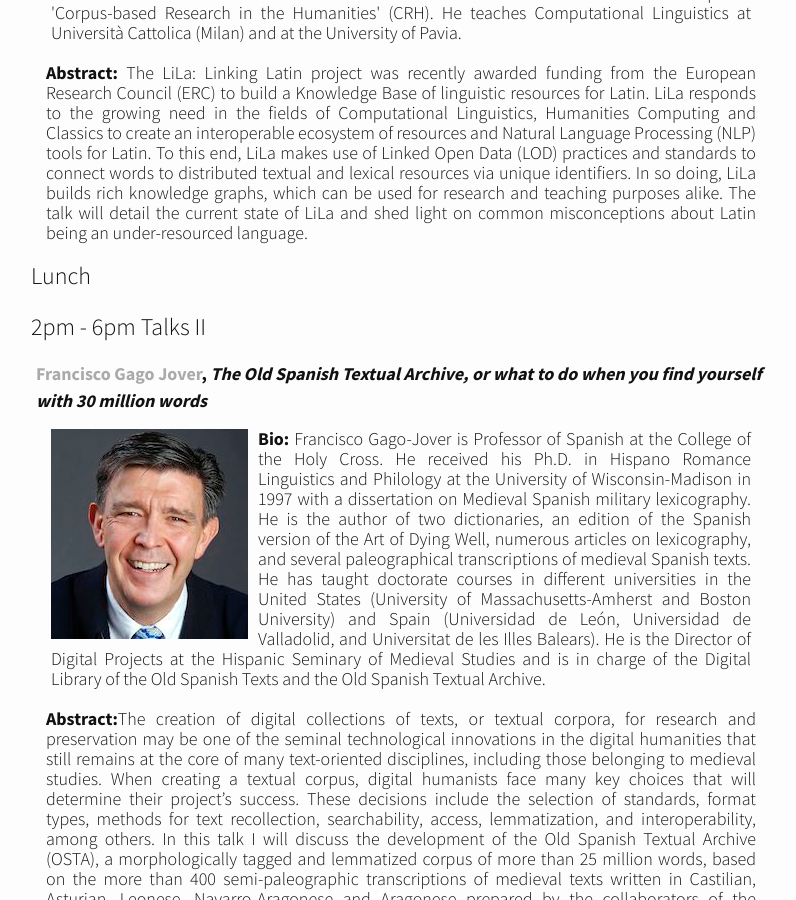
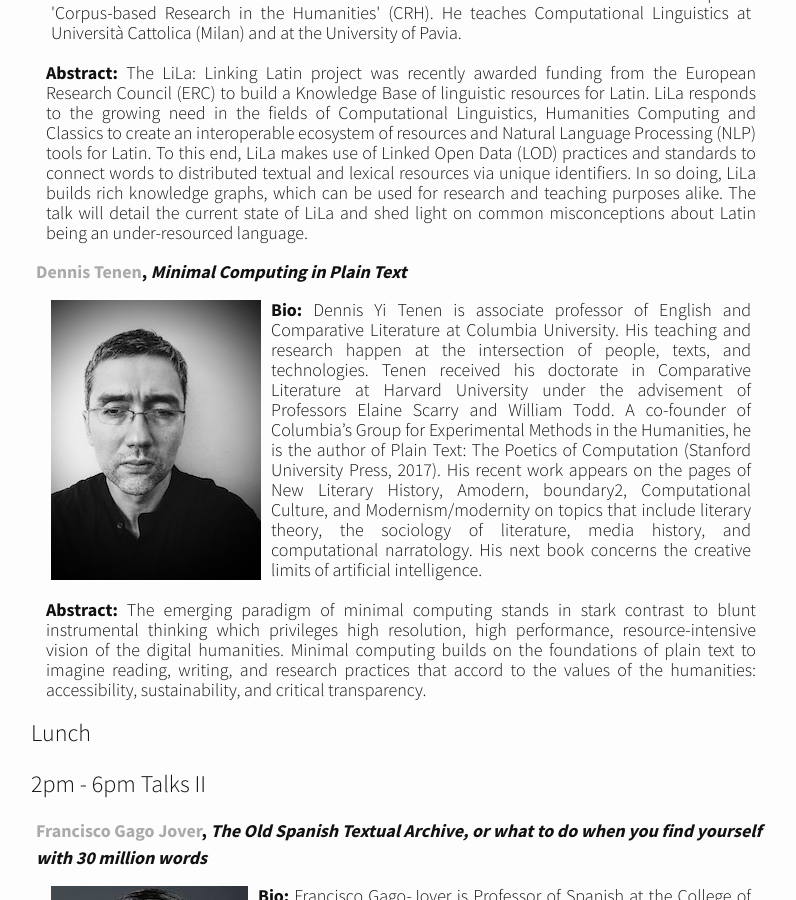
Before and after one commit to susannalles/CATARSL, a Jekyll site: the page built from program.md, in a window 1280 px wide and 900 px high, scrolled down 4080 px. Shown: the whole window, without its empty margins (239-1035 px from the left). Built offline with Jekyll 4.4.1, drawn with Linux system fonts in a browser that asks for light colours; nearby versions of some CDN libraries; some of the changed text lies outside the part shown.

Commit message:
Tenen program

```diff
--- a/program.md
+++ b/program.md
@@ -102,6 +102,20 @@ The talk will detail the current state of LiLa and shed light on common misconce
                 </div>
             </div>
         </div>
+
+<div class="talks">
+  <div class="author_title"><a
+                href="http://denten.plaintext.in/">Dennis Tenen</a>, <i>Minimal Computing in Plain Text</i></div>
+            <div class="bio_abstract">
+                <div class="bio">
+                    <img alt="Dennis Yi Tenen" src="/CATARSL/img/denten-profile-photo.jpg"
+                        class="img_bio" />
+                    <b>Bio:</b> Dennis Yi Tenen is associate professor of English and Comparative Literature at Columbia University. His teaching and research happen at the intersection of people, texts, and technologies. Tenen received his doctorate in Comparative Literature at Harvard University under the advisement of Professors Elaine Scarry and William Todd. A co-founder of Columbia’s Group for Experimental Methods in the Humanities, he is the author of Plain Text: The Poetics of Computation (Stanford University Press, 2017). His recent work appears on the pages of New Literary History, Amodern, boundary2, Computational Culture, and Modernism/modernity on topics that include literary theory, the sociology of literature, media history, and computational narratology. His next book concerns the creative limits of artificial intelligence. </div>
+                <div class="abstract">
+                    <b>Abstract:</b> The emerging paradigm of minimal computing stands in stark contrast to blunt instrumental thinking which privileges high resolution, high performance, resource-intensive vision of the digital humanities. Minimal computing builds on the foundations of plain text to imagine reading, writing, and research practices that accord to the values of the humanities: accessibility,  sustainability, and critical transparency. </div>
+            </div>
+</div>
+
 
 Lunch
 
```
Also changed, not shown: other parts of program.md (+2 -2 lines), img/denten-profile-photo.jpg (added), 3 other files.
